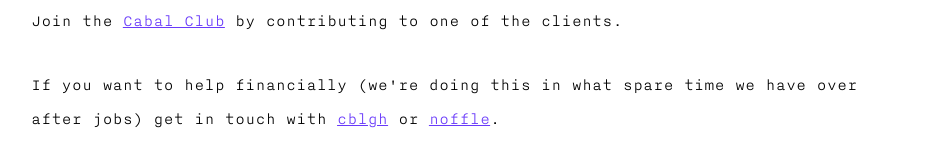
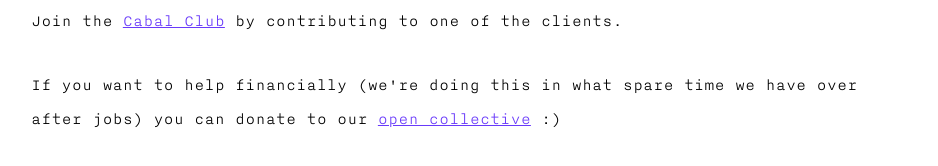
Before and after one commit to cabal-club/cabal-club.github.io, a plain HTML site: page faq.html in a window 1280 px wide. Shown: the part 1278-1444 px from the top of the page, without its empty margins (167-1105 px from the left). Drawn offline with Linux system fonts and the light colour scheme; files whose address does not match are found by name; a web font is replaced by a local one.

Commit message:
add note about open collective to faq

```diff
--- a/faq.html
+++ b/faq.html
@@ -83,8 +83,7 @@
 <div>
   <h2>How can I support what you're doing?</h2>
   <p>Join the <a href="https://github.com/cabal-club/">Cabal Club</a> by contributing to one of the clients.</p>
-  <p>If you want to help financially (we're doing this in what spare time we have over after jobs)
-     get in touch with <a href="https://twitter.com/cblgh">cblgh</a> or <a href="https://twitter.com/noffle">noffle</a>.</p>
+  <p>If you want to help financially (we're doing this in what spare time we have over after jobs) you can donate to our <a href="https://opencollective.com/cabal-club">open collective</a> :)</p>
 </div>
 </div>
 </section>
```
